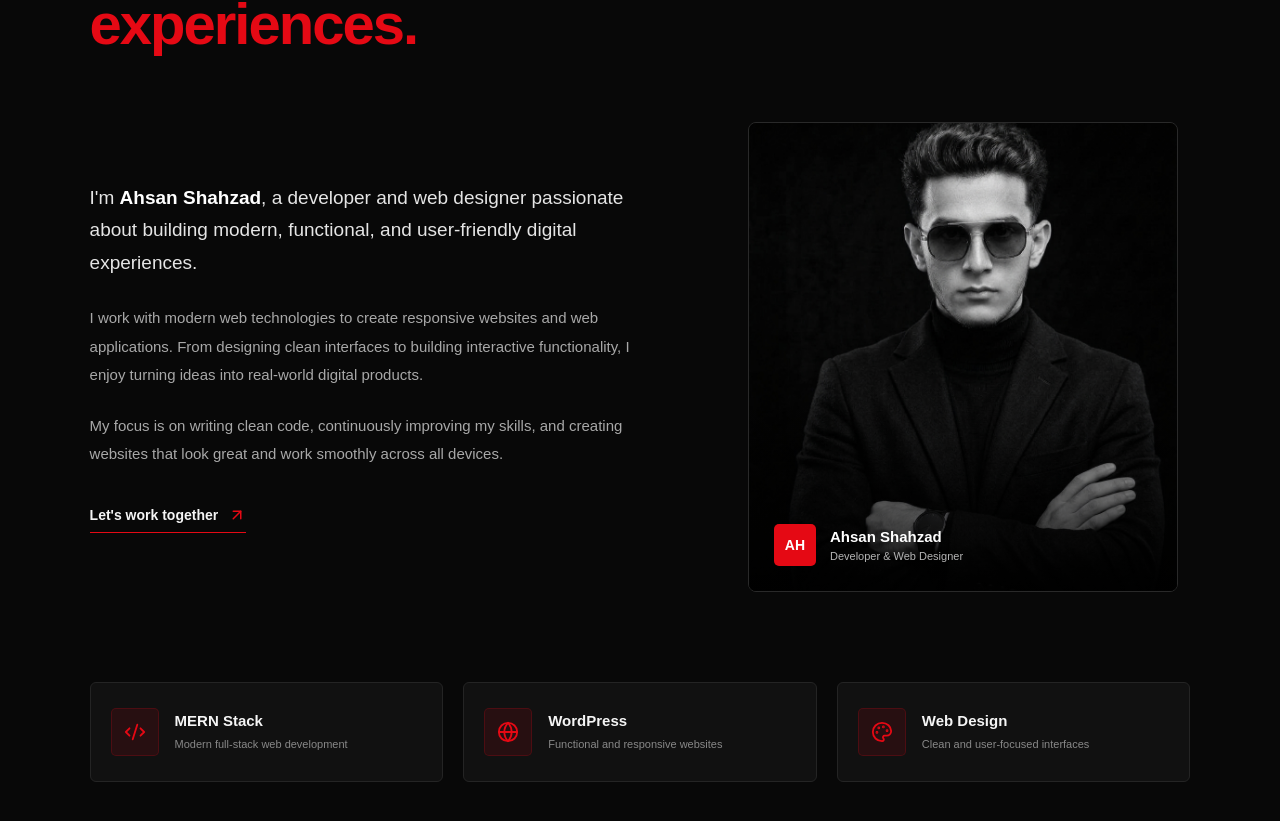
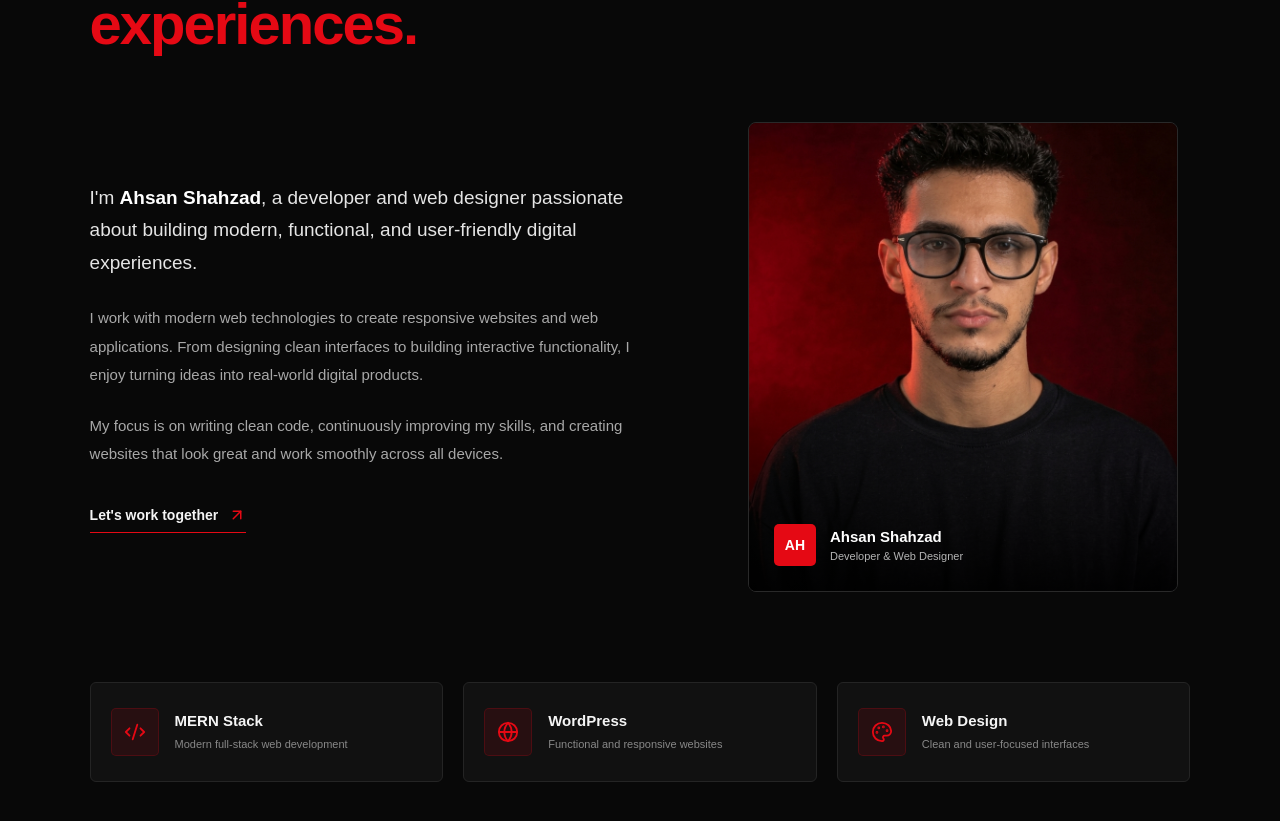
Before and after one commit to ahsanshahazad804-lab/ahsan-portfolio-frontend, a React (Vite) app: page / in a window 1280 px wide. Shown: the part 1020-1841 px from the top of the page. Built offline with nearby package versions, Linux system fonts and the light colour scheme.

Commit message:
Fix About Section Portfolio Pic

```diff
--- a/src/pages/About.jsx
+++ b/src/pages/About.jsx
@@ -54,7 +54,7 @@ function About() {
               <div className="about-image-glow"></div>
 
               <img
-                src="/images/ahsan-profile.png"
+                src="/images/portfolioPic.png"
                 alt="Ahsan Shahzad"
                 className="about-image"
               />
```
